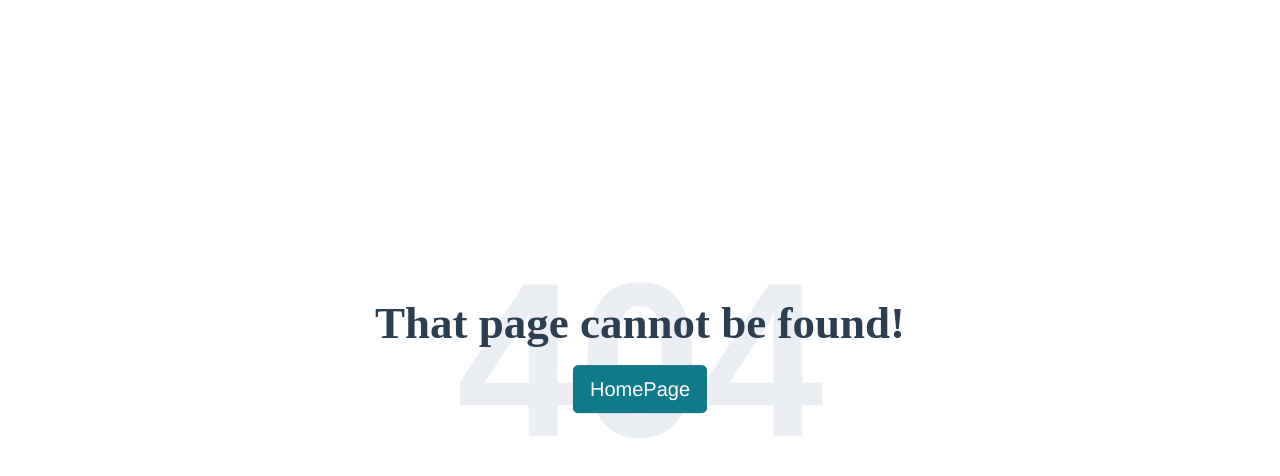
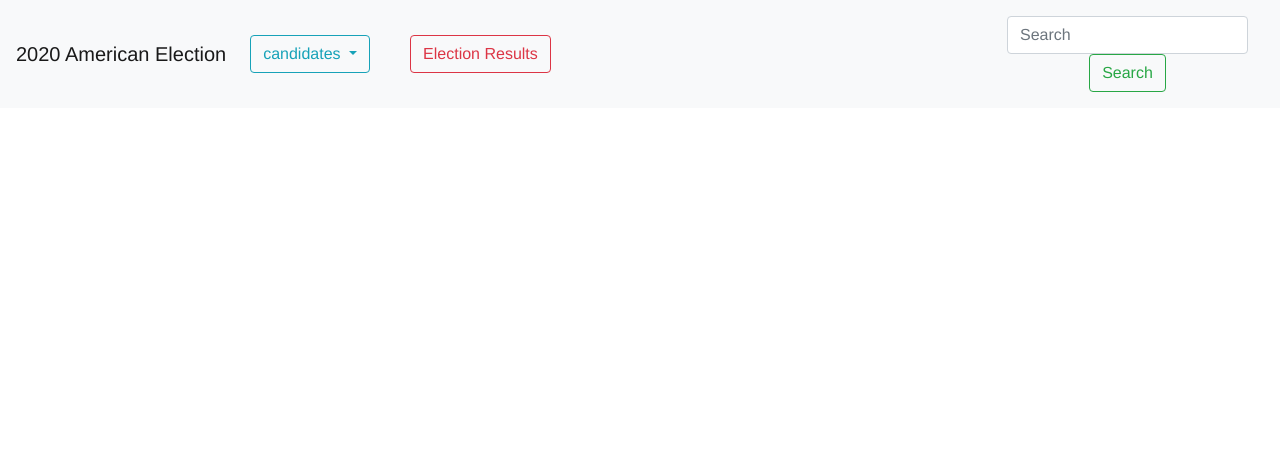
Before and after one commit to 5522MIKE/AmericaElectionWebsite_frontend, a Vue app: page /n in a window 1280 px wide. Before the commit this address led to /404. Shown: the top 476 px of the page. Built offline with nearby package versions, Linux system fonts and the light colour scheme.

Commit message:
feat:搜索功能初步实现

```diff
--- a/src/components/Main.vue
+++ b/src/components/Main.vue
@@ -103,7 +103,7 @@ export default {
         apiTest(){
             axios({
                 method:'get',
-                url:'http://127.0.0.1:8000/news/',
+                url:'http://10.252.64.119:8000/news/',
                 // 传递参数
                 params: {
                 },
--- a/src/components/Navigation.vue
+++ b/src/components/Navigation.vue
@@ -31,15 +31,101 @@
 
             <!-- 查询 -->
             <nav class="navbar navbar-light bg-light">
-                <form class="form-inline my-2 my-lg-0">
-                        <input class="form-control mr-sm-2" type="search" placeholder="Search" aria-label="Search">
-                        <button class="btn btn-outline-success my-2 my-sm-0" type="submit">Search</button>
-                </form>
+                <!-- <form class="form-inline my-2 my-lg-0"> -->
+                    <div>
+                        <input class="form-control mr-sm-2" type="search" placeholder="Search" v-model="keyword" aria-label="Search">
+                        <button class="btn btn-outline-success my-2 my-sm-0" type="submit" @click="lodedata">Search</button>
+                    </div>
+                <!-- </form> -->
             </nav>
         </nav>
+    </div>
+    <div class="container" v-show="search_show">
+        <button class="btn btn-link btn-sm" @click="back">收起</button>
+        <h3>{{title}}</h3>
+        <p class="text-center">{{author}}</p>
+        <p class="text-justify">{{content}}</p>
     </div>
 </template>
 
 <style scoped>
+.container {
+    background: linear-gradient(to left, #ebd0d0, #becddf);
+    position: relative;
+    /* position: relative; */
+    top: 40%;
+    width: 100%;
+    max-width: 1110px;
+    padding: 0 30px;
+    text-align: center;
+}
+</style>
 
-</style>
+<script>
+import axios from 'axios';
+
+export default {
+    data(){
+        return{
+            keyword: '',
+            title: '',
+            author: '',
+            content: '',
+            deviceList: [],  // 调用json文件获取的全部数据
+            resultList: [],   //真正展示的数据，也就是筛选后的数据
+            search_show: false
+        }
+    },
+    methods: {
+        lodedata(){
+            this.search_show = true
+            axios({
+                method:'get',
+                url:'http://10.252.64.119:8000/news/search/'+this.keyword+'/',
+                // 传递参数
+                params: {
+                },
+                // 设置请求头信息，可以传递空值
+                headers: {
+                }
+            }).then(response => {
+                // 请求成功
+                let res = response.data;
+                this.deviceList = res;
+                this.resultList = [];
+                console.log(this.deviceList.data)
+                this.title = this.deviceList.data[0].title;
+                this.author = this.deviceList.data[0].author;
+                this.content = this.deviceList.data[0].content;
+                this.deviceList.data.forEach((item =>{
+                    if(item.title.indexOf(this.keyword)>-1||
+                        item.author.indexOf(this.keyword)>-1||
+                        item.content.indexOf(this.keyword)>-1){
+                        this.resultList.push(item)
+                    }
+                }))
+                this.resultList.map((item) =>{
+                    item.title = this.brightKeyword(item.title)
+                    item.author = this.brightKeyword(item.author)
+                    item.content = this.brightKeyword(item.content)
+                })
+            }).catch(error => {
+                // 请求失败，
+                console.log(error);
+            });
+        },
+        back(){
+            this.search_show = false
+        },
+        brightKeyword(val) {
+            let keyword = this.keyword   //获取输入框输入的内容
+            if (val.indexOf(keyword) !== -1) {  //判断这个字段中是否包含keyword
+                //如果包含的话，就把这个字段中的那一部分进行替换成html字符
+                return val.replace(keyword, `<font color='#42cccc'>${keyword}</font>`)
+            } else {
+                return val
+            }
+        }
+    }
+}
+</script>
--- a/src/router/index.js
+++ b/src/router/index.js
@@ -9,6 +9,7 @@ import IntroductionB from '../components/IntroductionB.vue'
 import IntroductionO from '../components/IntroductionO.vue'
 import NewsPage from '../components/NewsPage.vue'
 import NewsPage2 from '../components/NewsPage2.vue'
+import Navigation from '../components/Navigation.vue'
 
 const routerHistory = createWebHistory()
 // createWebHashHistory hash 路由
@@ -68,6 +69,10 @@ const router = createRouter({
     {
         path: '/introductiono',
         component: IntroductionO
+    },
+    {
+        path: '/n',
+        component: Navigation
     }
     ]
 })
```
